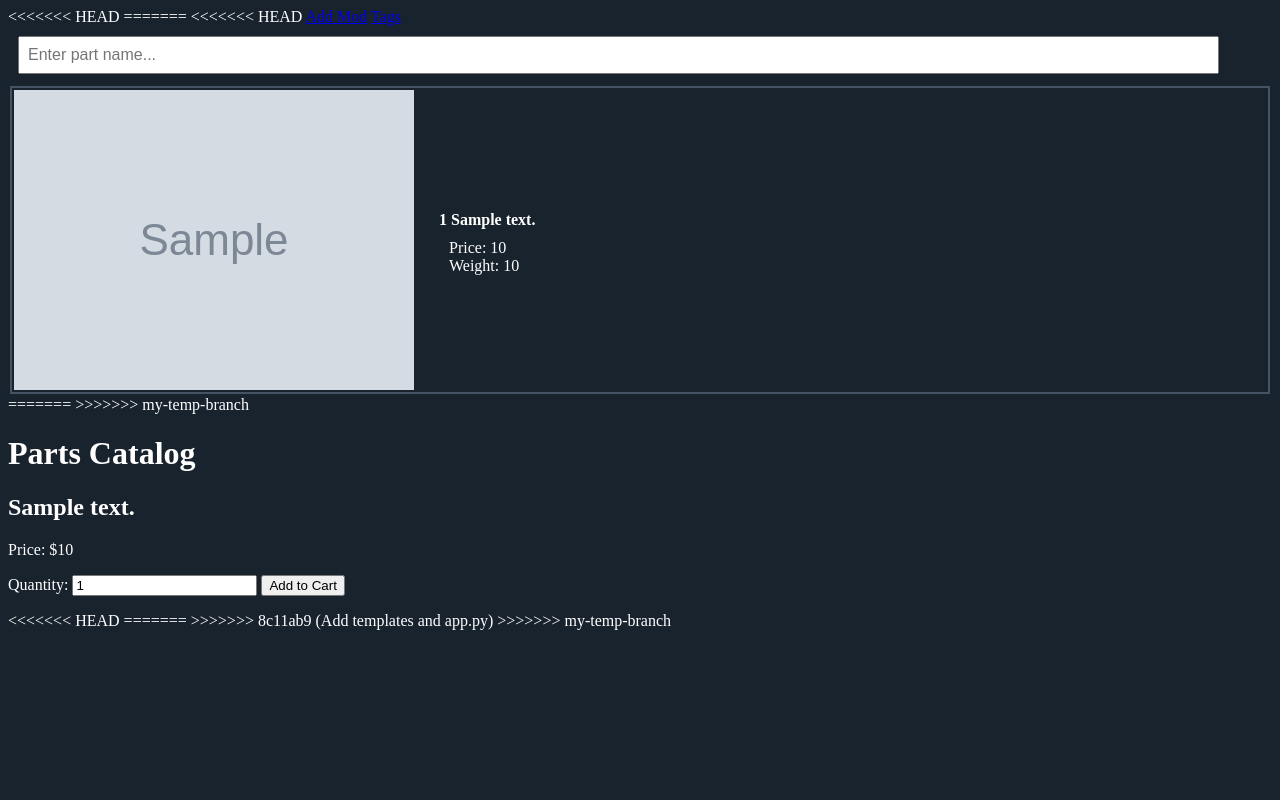
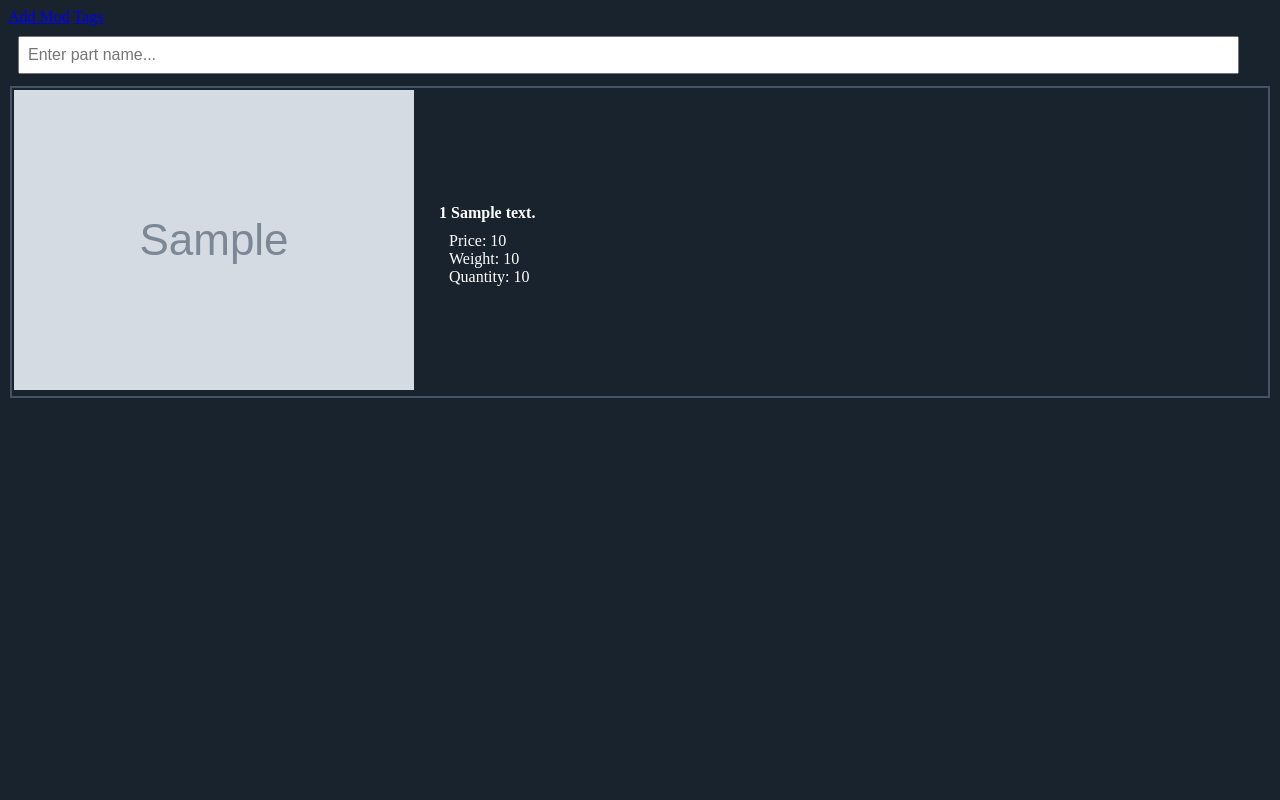
Before and after one commit to DouglasHug/CSCI463-7A-Product, a Flask app: template templates/browse.html in a window 1280 px wide. Run offline with Flask 3, Linux system fonts and the light colour scheme; the template is opened without the code that fills it: most values are stand-ins (such as "Sample title", 1, 10 or a date in 2020); grey boxes marked "Sample" are stand-in pictures.

Commit message:
Cleanup, merged parts/quantity query

```diff
--- a/app.py
+++ /dev/null
@@ -1,151 +0,0 @@
-from flask import Flask, render_template, request, session, redirect, url_for
-import pymysql
-import uuid
-from datetime import datetime
-from flask_session import Session
-import requests
-
-#constants
-VENDOR_ID = "VE001-99"
-CREDIT_CARD_URL = "http://blitz.cs.niu.edu/CreditCard/"
-
-app = Flask(__name__)
-
-# Session config stuff
-app.config['SESSION_TYPE'] = 'filesystem'
-app.config['SECRET_KEY'] = 'your-secret-key'
-Session(app)
-
-# Database connections
-def get_legacy_db_connection():
-    conn = pymysql.connect(
-        host="blitz.cs.niu.edu",
-        user="student",
-        password="student",
-        database="csci467"
-    )
-    return conn
-
-def get_new_db_connection():
-    conn = pymysql.connect(
-        host="database-1.cvcyq6uosq31.us-east-2.rds.amazonaws.com",
-        port=3306,
-        user="admin",
-        password="admin12345",
-        database="my_database"
-    )
-    return conn
-
-@app.route('/')
-def index():
-    return "Welcome to the Parts Store!"
-
-@app.route('/browse')
-def browse_catalog():
-    if 'cart' not in session:
-        session['cart'] = []
-
-    conn = get_legacy_db_connection()
-    cursor = conn.cursor()
-    cursor.execute('SELECT * FROM parts')
-
-    columns = [col[0] for col in cursor.description]
-    parts = [dict(zip(columns, row)) for row in cursor.fetchall()]
-    conn.close()
-
-    return render_template('browse.html', parts=parts)
-
-@app.route('/add_to_cart', methods=['POST'])
-def add_to_cart():
-    part_id = request.form.get('part_id')
-    quantity = int(request.form.get('quantity', 1))
-
-    cart = session.get('cart', [])
-    found = False
-    for item in cart:
-        if item['part_id'] == part_id:
-            item['quantity'] += quantity
-            found = True
-            break
-
-    if not found:
-        cart.append({'part_id': part_id, 'quantity': quantity})
-
-    session['cart'] = cart
-
-    return redirect(url_for('browse_catalog'))
-
-@app.route('/checkout', methods=['GET'])
-def checkout():
-    cart = session.get('cart', [])
-    if not cart:
-        return "Your cart is empty!"
-
-    conn = get_new_db_connection()
-    cursor = conn.cursor()
-
-    part_ids = [item['part_id'] for item in cart]
-    format_strings = ','.join(['%s'] * len(part_ids))
-    query = f"SELECT * FROM parts WHERE number IN ({format_strings})"
-    cursor.execute(query, part_ids)
-
-    parts = cursor.fetchall()
-    conn.close()
-
-    total_price = 0
-    detailed_cart = []
-    for item in cart:
-        for part in parts:
-            if part[0] == int(item['part_id']):
-                subtotal = part[2] * item['quantity']
-                total_price += subtotal
-                detailed_cart.append({
-                    'description': part[1],
-                    'price': part[2],
-                    'quantity': item['quantity'],
-                    'subtotal': subtotal
-                })
-                break
-
-    return render_template('checkout.html', cart=detailed_cart, total=total_price)
-
-@app.route('/authorize_payment', methods=['POST'])
-def authorize_payment():
-    card_number = request.form.get('card_number')
-    card_name = request.form.get('card_name')
-    card_exp = request.form.get('card_exp')
-    total_price = float(request.form.get('total_price'))
-
-    transaction_id = f"{uuid.uuid4()}"
-
-    payload = {
-        'vendor': VENDOR_ID,
-        'trans': transaction_id,
-        'cc': card_number,
-        'name': card_name,
-        'exp': card_exp,
-        'amount': f"{total_price:.2f}"
-    }
-
-    try:
-        headers = {'Content-Type': 'application/json', 'Accept': 'application/json'}
-        response = requests.post(CREDIT_CARD_URL, json=payload, headers=headers)
-
-        if response.status_code == 200:
-            auth_response = response.text
-            if auth_response.startswith("Error"):
-                return render_template('checkout_error.html', errors=[auth_response])
-            else:
-                auth_number = auth_response
-                session['cart'] = []
-                return render_template('checkout_success.html', authorization=auth_number, total=total_price)
-        else:
-            return render_template('checkout_error.html', errors=["Failed to connect to authorization service."])
-
-    except Exception as e:
-        return render_template('checkout_error.html', errors=[str(e)])
-
-
-
-if __name__ == '__main__':
-    app.run(debug=True)
--- a/main.py
+++ b/main.py
@@ -1,11 +1,23 @@
-import mariadb
+from flask import Flask, render_template, request, session, redirect, url_for
 import pymysql
+import uuid
+from datetime import datetime
+from flask_session import Session
+import requests
 
-from flask import Flask, render_template, request, redirect
+# constants
+VENDOR_ID = "VE001-99"
+CREDIT_CARD_URL = "http://blitz.cs.niu.edu/CreditCard/"
 
 app = Flask(__name__)
 
+# Session config stuff
+app.config['SESSION_TYPE'] = 'filesystem'
+app.config['SECRET_KEY'] = 'your-secret-key'
+Session(app)
 
+
+# Database connections
 def get_legacy_db_connection():
 	conn = pymysql.connect(
 		host="blitz.cs.niu.edu",
@@ -17,36 +29,141 @@ def get_legacy_db_connection():
 
 
 def get_new_db_connection():
-	conn = mariadb.connect(
-		host="",
-		user="",
-		password="",
-		database=""
+	conn = pymysql.connect(
+		host="database-1.cvcyq6uosq31.us-east-2.rds.amazonaws.com",
+		port=3306,
+		user="admin",
+		password="admin12345",
+		database="my_database"
 	)
 	return conn
 
 
 @app.route('/')
 def index():
-	return "Placeholder"
+	return "Welcome to the Parts Store!"
 
 
 @app.route('/browse')
 def browse_catalog():
+	if 'cart' not in session:
+		session['cart'] = []
+
 	conn = get_legacy_db_connection()
 	cursor = conn.cursor()
 	cursor.execute('SELECT * FROM parts')
 
 	columns = [col[0] for col in cursor.description]
 	parts = [dict(zip(columns, row)) for row in cursor.fetchall()]
+
+	part_nums = [part['number'] for part in parts]
+
+	inv_conn = get_new_db_connection()
+	inv_cursor = inv_conn.cursor()
+
+	query = f"SELECT number, quantity FROM inventory WHERE number IN ({','.join(['%s'] * len(part_nums))})"
+	inv_cursor.execute(query, part_nums)
+	inv_data = {row[0]: row[1] for row in inv_cursor.fetchall()}
+	inv_conn.close()
+
+	for part in parts:
+		part['quantity'] = inv_data.get(part['number'], 0)
 	conn.close()
 
 	return render_template('browse.html', parts=parts)
 
 
-@app.route('/checkout')
+@app.route('/add_to_cart', methods=['POST'])
+def add_to_cart():
+	part_id = request.form.get('part_id')
+	quantity = int(request.form.get('quantity', 1))
+
+	cart = session.get('cart', [])
+	found = False
+	for item in cart:
+		if item['part_id'] == part_id:
+			item['quantity'] += quantity
+			found = True
+			break
+
+	if not found:
+		cart.append({'part_id': part_id, 'quantity': quantity})
+
+	session['cart'] = cart
+
+	return redirect(url_for('browse_catalog'))
+
+
+@app.route('/checkout', methods=['GET'])
 def checkout():
-	return "Placeholder"
+	cart = session.get('cart', [])
+	if not cart:
+		return "Your cart is empty!"
+
+	conn = get_new_db_connection()
+	cursor = conn.cursor()
+
+	part_ids = [item['part_id'] for item in cart]
+	format_strings = ','.join(['%s'] * len(part_ids))
+	query = f"SELECT * FROM parts WHERE number IN ({format_strings})"
+	cursor.execute(query, part_ids)
+
+	parts = cursor.fetchall()
+	conn.close()
+
+	total_price = 0
+	detailed_cart = []
+	for item in cart:
+		for part in parts:
+			if part[0] == int(item['part_id']):
+				subtotal = part[2] * item['quantity']
+				total_price += subtotal
+				detailed_cart.append({
+					'description': part[1],
+					'price': part[2],
+					'quantity': item['quantity'],
+					'subtotal': subtotal
+				})
+				break
+
+	return render_template('checkout.html', cart=detailed_cart, total=total_price)
+
+
+@app.route('/authorize_payment', methods=['POST'])
+def authorize_payment():
+	card_number = request.form.get('card_number')
+	card_name = request.form.get('card_name')
+	card_exp = request.form.get('card_exp')
+	total_price = float(request.form.get('total_price'))
+
+	transaction_id = f"{uuid.uuid4()}"
+
+	payload = {
+		'vendor': VENDOR_ID,
+		'trans': transaction_id,
+		'cc': card_number,
+		'name': card_name,
+		'exp': card_exp,
+		'amount': f"{total_price:.2f}"
+	}
+
+	try:
+		headers = {'Content-Type': 'application/json', 'Accept': 'application/json'}
+		response = requests.post(CREDIT_CARD_URL, json=payload, headers=headers)
+
+		if response.status_code == 200:
+			auth_response = response.text
+			if auth_response.startswith("Error"):
+				return render_template('checkout_error.html', errors=[auth_response])
+			else:
+				auth_number = auth_response
+				session['cart'] = []
+				return render_template('checkout_success.html', authorization=auth_number, total=total_price)
+		else:
+			return render_template('checkout_error.html', errors=["Failed to connect to authorization service."])
+
+	except Exception as e:
+		return render_template('checkout_error.html', errors=[str(e)])
 
 
 if __name__ == '__main__':
--- a/templates/browse.html
+++ b/templates/browse.html
@@ -1,6 +1,3 @@
-<<<<<<< HEAD
-=======
-<<<<<<< HEAD
 <!DOCTYPE html>
 <html lang="en">
 <head>
@@ -63,6 +60,7 @@
 			<div class="listing-details">
 				<div>Price: {{ parts['price'] }}</div>
 				<div>Weight: {{ parts['weight'] }}</div>
+				<div>Quantity: {{ parts['quantity'] }}</div>
 			</div>
 		</div>
 	</div>
@@ -84,30 +82,5 @@
     }
   </script>
 
-=======
->>>>>>> my-temp-branch
-<!doctype html>
-<html>
-<head>
-    <title>Browse Catalog</title>
-</head>
-<body>
-    <h1>Parts Catalog</h1>
-    <form action="{{ url_for('add_to_cart') }}" method="post">
-        {% for part in parts %}
-            <div>
-                <h2>{{ part.description }}</h2>
-                <p>Price: ${{ part.price }}</p>
-                <label>Quantity:</label>
-                <input type="number" name="quantity" value="1" min="1">
-                <input type="hidden" name="part_id" value="{{ part.number }}">
-                <button type="submit">Add to Cart</button>
-            </div>
-        {% endfor %}
-    </form>
-<<<<<<< HEAD
-=======
->>>>>>> 8c11ab9 (Add templates and app.py)
->>>>>>> my-temp-branch
 </body>
 </html>
```
Also changed, not shown: 2 other files.
